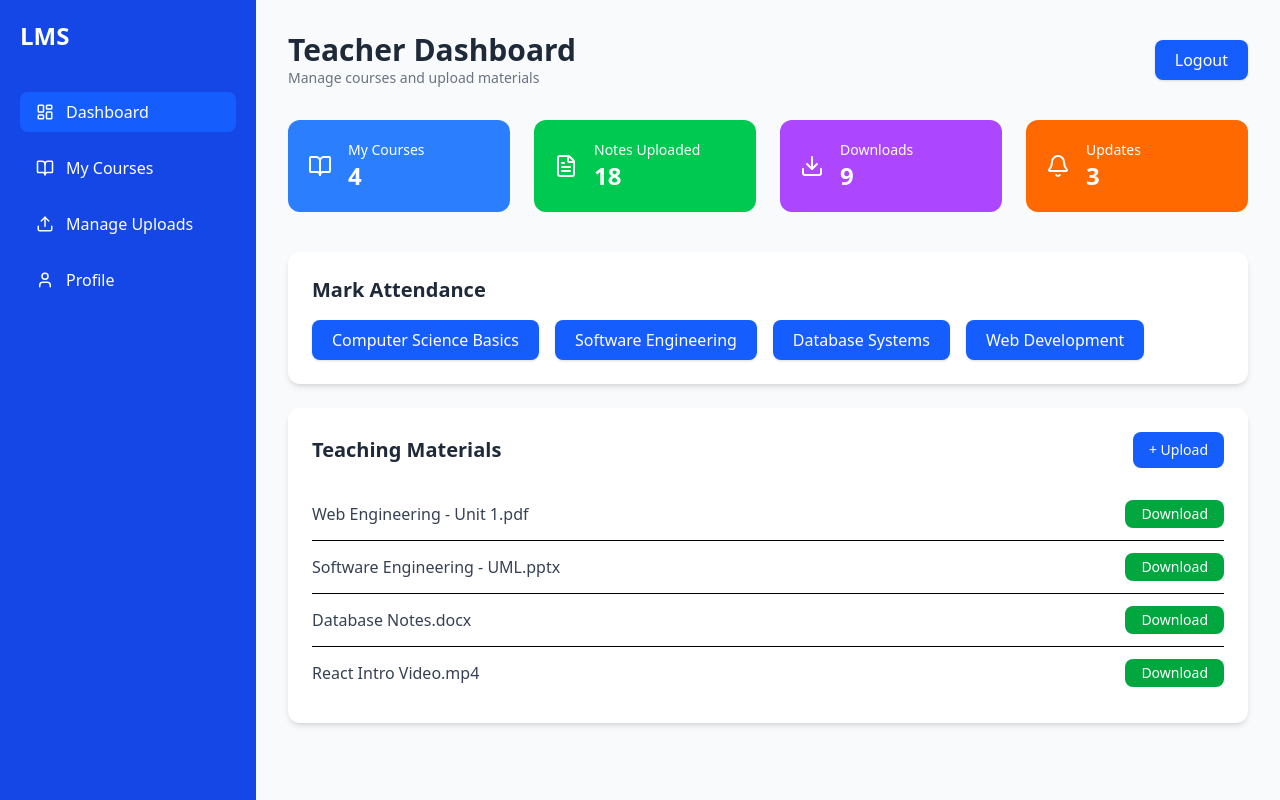
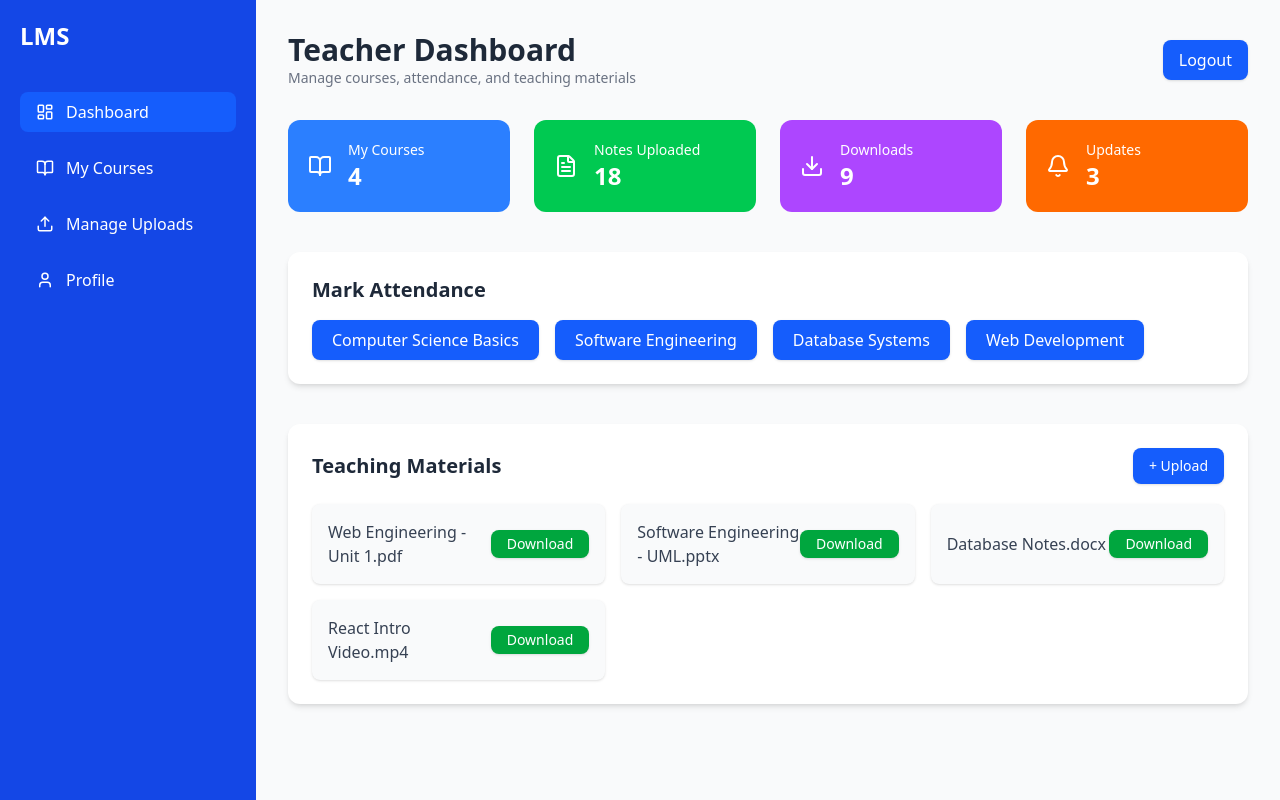
Before and after one commit to sakai-aigga/Web_Project, a React (Vite) app: page /teacher-dashboard in a window 1280 px wide. Built offline with nearby package versions, Linux system fonts and the light colour scheme.

Commit message:
Updated Teacher Dashboard UI

```diff
--- a/src/pages/TeacherDashboard.jsx
+++ b/src/pages/TeacherDashboard.jsx
@@ -1,9 +1,23 @@
 import Sidebar from "../components/Sidebar";
 import StatCard from "../components/StatCard";
 import Nav from "../components/Nav";
-import { BookOpen, FileText, Download, Bell } from "lucide-react";
+import { BookOpen, FileText, Download, Bell, Clock } from "lucide-react";
 
 export default function TeacherDashboard() {
+  const materials = [
+    "Web Engineering - Unit 1.pdf",
+    "Software Engineering - UML.pptx",
+    "Database Notes.docx",
+    "React Intro Video.mp4",
+  ];
+
+  const courses = [
+    "Computer Science Basics",
+    "Software Engineering",
+    "Database Systems",
+    "Web Development",
+  ];
+
   return (
     <div className="flex min-h-screen bg-gray-50">
       <Sidebar />
@@ -16,11 +30,17 @@ export default function TeacherDashboard() {
               Teacher Dashboard
             </h1>
             <p className="text-sm text-gray-500">
-              Manage courses and upload materials
+              Manage courses, attendance, and teaching materials
             </p>
           </div>
 
-          <button className="bg-blue-600 hover:bg-blue-700 text-white px-5 py-2 rounded-lg shadow">
+          <button
+            onClick={() => {
+              localStorage.clear();         // remove all saved user data
+              window.location.href = "/login"; // redirect to login page
+            }}
+            className="bg-blue-600 hover:bg-blue-700 text-white px-4 py-2 rounded-lg shadow"
+          >
             Logout
           </button>
         </div>
@@ -32,52 +52,39 @@ export default function TeacherDashboard() {
           <StatCard title="Downloads" value="9" icon={<Download />} color="bg-purple-500" />
           <StatCard title="Updates" value="3" icon={<Bell />} color="bg-orange-500" />
         </div>
-        <div className="bg-white p-6 rounded-xl shadow-md">
+
+        {/* Attendance Section */}
+        <div className="bg-white p-6 rounded-xl shadow-md mb-10">
           <h2 className="text-xl font-bold text-gray-800 mb-4">Mark Attendance</h2>
-
           <div className="flex flex-wrap gap-4">
-            <button className="bg-blue-600 hover:bg-blue-700 text-white px-5 py-2 rounded-lg shadow">
-              Computer Science Basics
+            {courses.map((course, idx) => (
+              <button
+                key={idx}
+                className="bg-blue-600 hover:bg-blue-700 text-white px-5 py-2 rounded-lg shadow transition-all"
+              >
+                {course}
               </button>
-            <button className="bg-blue-600 hover:bg-blue-700 text-white px-5 py-2 rounded-lg shadow">
-              Software Engineering
-            </button>
-            <button className="bg-blue-600 hover:bg-blue-700 text-white px-5 py-2 rounded-lg shadow">
-              Database Systems
-            </button>
-            <button className="bg-blue-600 hover:bg-blue-700 text-white px-5 py-2 rounded-lg shadow">
-              Web Development
-            </button>
+            ))}
           </div>
         </div>
 
-        <br />
-
-        {/* Materials Section */}
+        {/* Teaching Materials */}
         <div className="bg-white p-6 rounded-xl shadow-md">
           <div className="flex justify-between items-center mb-5">
-            <h2 className="text-xl font-bold text-gray-800">
-              Teaching Materials
-            </h2>
-
-            <button className="bg-blue-600 hover:bg-blue-700 text-white px-4 py-2 rounded-lg text-sm">
+            <h2 className="text-xl font-bold text-gray-800">Teaching Materials</h2>
+            <button className="bg-blue-600 hover:bg-blue-700 text-white px-4 py-2 rounded-lg text-sm shadow">
               + Upload
             </button>
           </div>
 
-          {[
-            "Web Engineering - Unit 1.pdf",
-            "Software Engineering - UML.pptx",
-            "Database Notes.docx",
-            "React Intro Video.mp4",
-          ].map((file, index) => (
+          <div className="grid grid-cols-1 md:grid-cols-2 lg:grid-cols-3 gap-4">
+            {materials.map((file, index) => (
               <div
                 key={index}
-              className="flex justify-between items-center border-b last:border-0 py-3"
+                className="bg-gray-50 p-4 rounded-lg shadow hover:shadow-lg flex justify-between items-center"
               >
                 <span className="text-gray-700">{file}</span>
-
-              <button className="bg-green-600 hover:bg-green-700 text-white px-4 py-1 rounded-lg text-sm">
+                <button className="bg-green-600 hover:bg-green-700 text-white px-4 py-1 rounded-lg text-sm shadow">
                   Download
                 </button>
               </div>
@@ -85,5 +92,6 @@ export default function TeacherDashboard() {
           </div>
         </div>
       </div>
+    </div>
   );
 }
```
Lines whose indentation alone changed are shown as unchanged.
